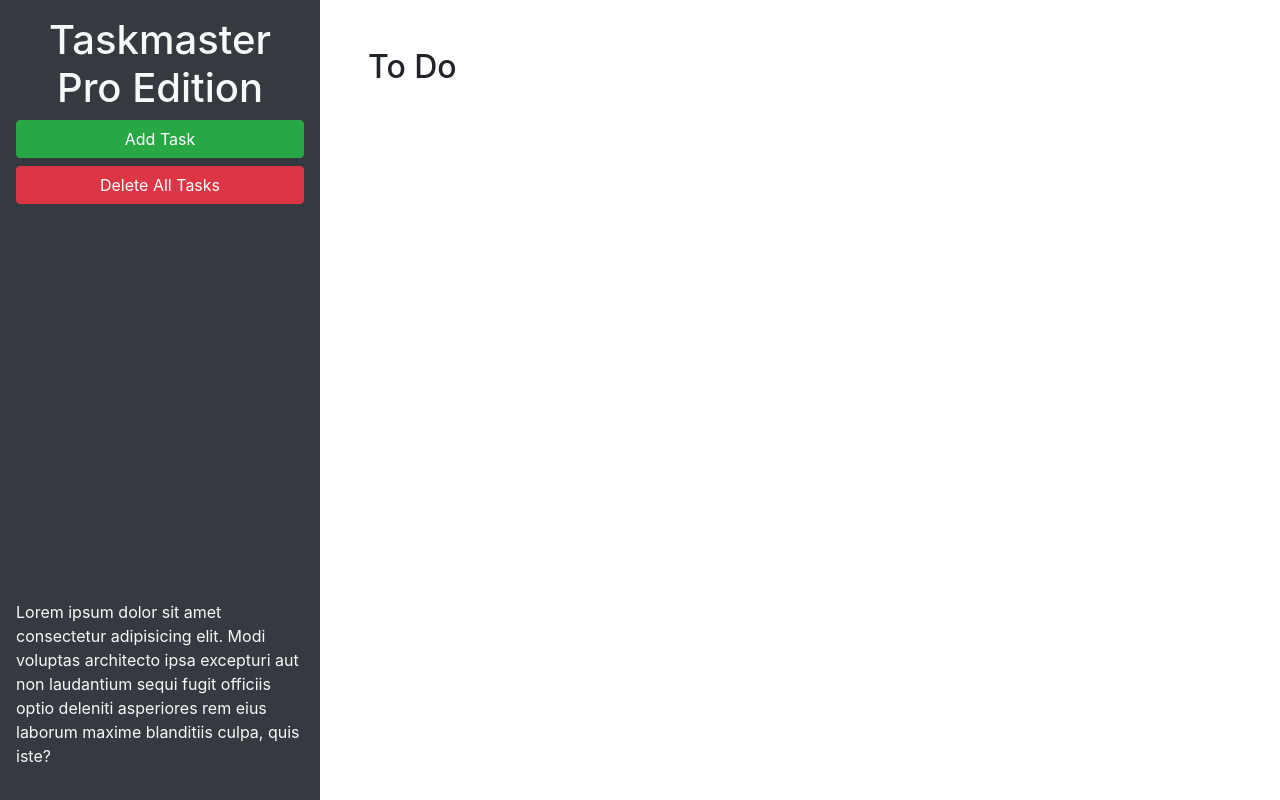
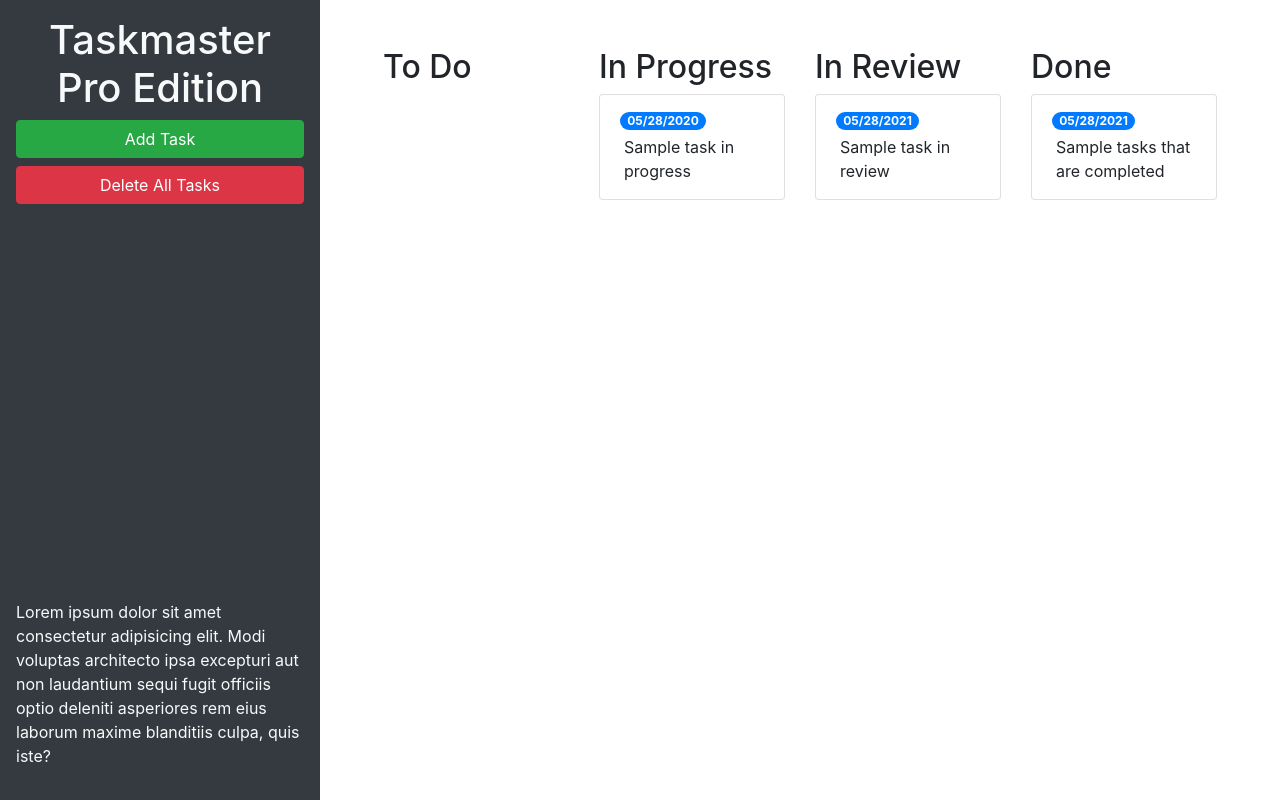
Before and after one commit to oldgraybuzzard/taskmaster-pro, a plain HTML site: page index.html in a window 1280 px wide. Drawn offline with nearby package versions, Linux system fonts and the light colour scheme.

Commit message:
added in all 4 cats

```diff
--- a/index.html
+++ b/index.html
@@ -24,11 +24,46 @@
       </p>
     </header>
     <main class="col-12 col-lg-9">
-      <div class="m-5">
-        <h2>To Do</h2>
+      <div class="m-5 row justify-content-around">
+        <div class="col-12 col-md-6 col-xl-3 mb-3"><h2>To Do</h2>
         <ul id="list-toDo" class="list-group"> </ul>
       </div>
-    </main>
+      <!--todo ends-->
+      <!--in progress start-->
+      <div class="col-12 col-md-6 col-xl-3 mb-3">
+        <h2>In Progress</h2>
+        <ul id="list-inProgress" class="list-group">
+          <li class="list-group-item">
+            <span class="badge badge-primary badge-pill">05/28/2020</span>
+            <p class="m-1">Sample task in progress</p>
+          </li>
+        </ul>
+      </div>
+      <!-- in progress end-->
+      <!-- in review start-->
+      <div class="col-12 col-md-6 col-xl-3 mb-3">
+        <h2>In Review</h2>
+        <ul id="list-inReview" class="list-group">
+          <li class = "list-group-item">
+            <span class="badge badge-primary badge-pill">05/28/2021</span>
+            <p class="m-1">Sample task in review</p>
+          </li>
+        </ul>
+      </div>
+      <!-- in review ends-->
+      <!--done starts-->
+      <div class="col-12 col-md-6 col-xl-3 mb-3">
+        <h2>Done</h2>
+        <ul id="list-done" class="list-group">
+        <li class="list-group-item">
+          <span class="badge badge-primary badge-pill">05/28/2021</span>
+          <p class="m-1">Sample tasks that are completed</p>
+        </li>
+      </ul>
+    </div>
+      <!-- done end-->
+    </div>
+   </main>
   </div>
 
   <!-- Modal -->
```
